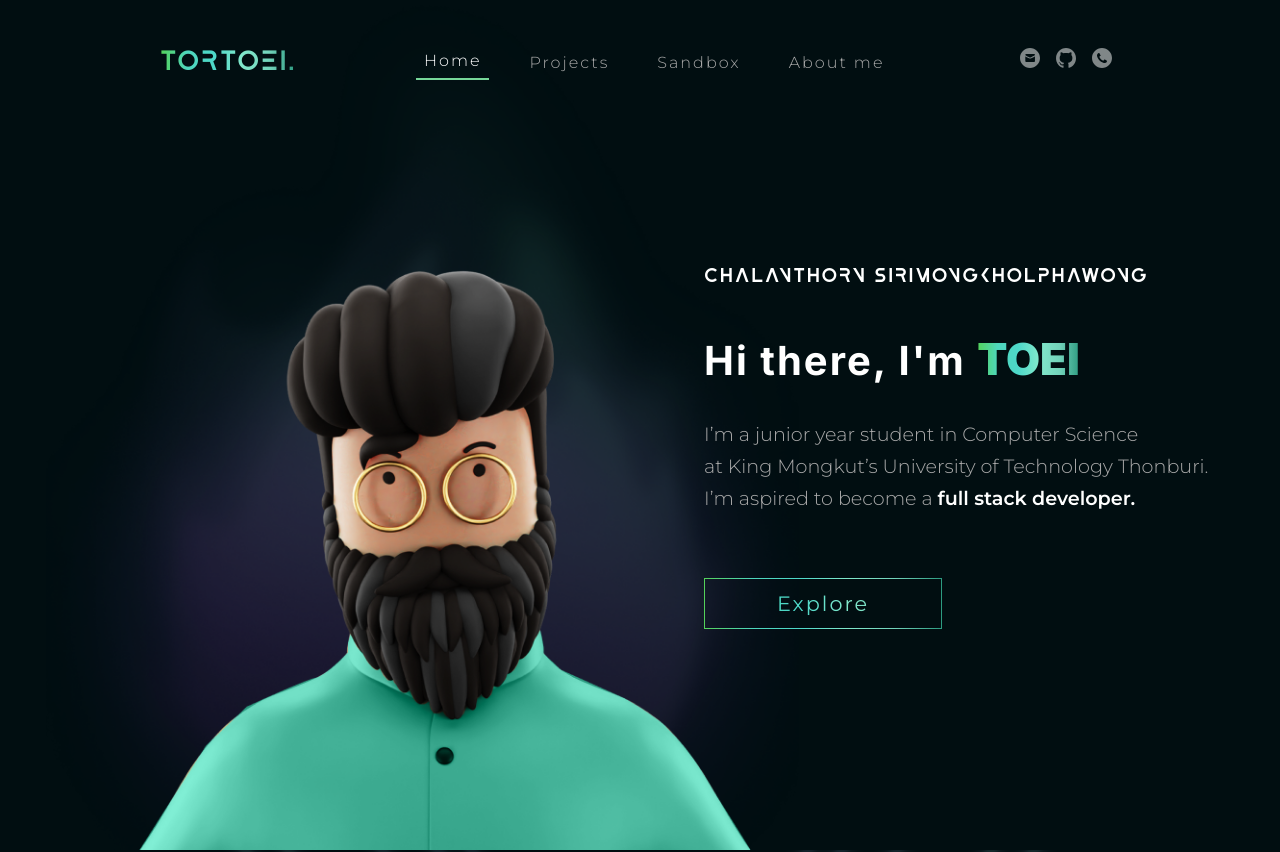
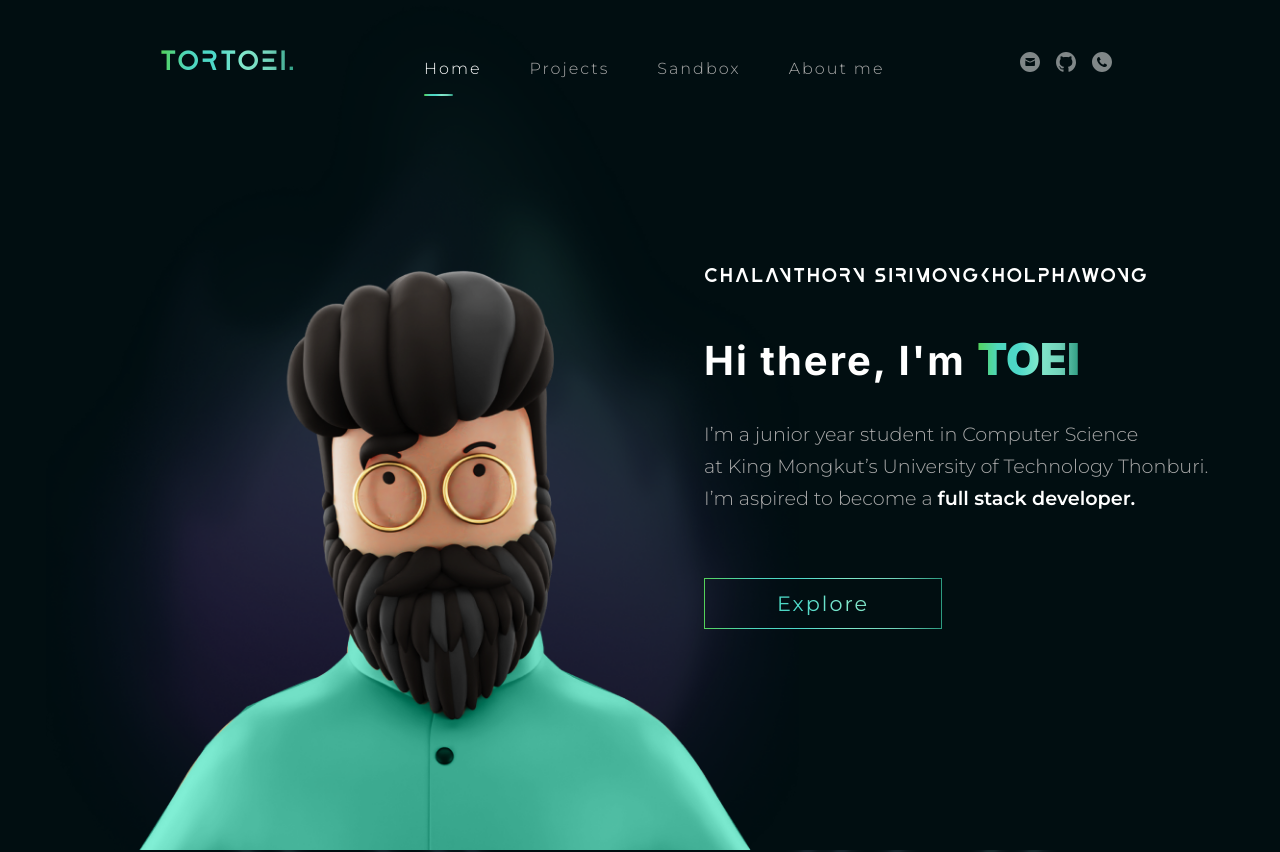
Before and after one commit to HyperactiveX/hyperactivex.github.io, a Next.js app: page / in a window 1280 px wide. Shown: the top 852 px of the page. Built offline with nearby package versions, Linux system fonts and the light colour scheme.

Commit message:
[UPDATE] : Nav bar styling

```diff
--- a/components/template/NavBar.tsx
+++ b/components/template/NavBar.tsx
@@ -78,8 +78,8 @@ const NavBar = (props:any) => {
     <Fragment>
     <div className={styles.navContainer}>
       <div className={styles.logoContainer}>
-        <Link href="#home">
-          <a href="#home">
+        <Link href="/">
+          <a href="/">
             <h2 className={`${styles.title} ${styles.navItems}`}>
               TORTOEI.
             </h2>
--- a/styles/components/template/navBar.module.css
+++ b/styles/components/template/navBar.module.css
@@ -27,20 +27,29 @@
 }
 
 .menuContainer {
-	height: 100%;
+	height: 120%;
 }
 
 .menuItems {
 	height: 70%;
-	padding: 0.5rem;
+	padding: 0 0.5rem;
 	margin: 0 1rem;
+	font-size: 1rem;
 	display: inherit;
-	align-items: flex-end;
-	font-size: 1rem;
+	flex-direction: column;
+	justify-content: flex-end;
+}
+
+.menuItems::after {
+	content: "";
+	margin-top: 1rem;
+	height: 2px;
+	width: 100%;
+	background-color: transparent;
 }
 
 .contactList {
-	padding: 0.5rem 0;
+	padding: 0.25rem 0;
 }
 .contactIcons {
 	margin: 0 0.5rem;
@@ -48,7 +57,17 @@
 .menuItems:hover,
 .active {
 	color: white;
-	border-bottom: 2px solid var(--greenPrimary);
+	cursor: pointer;
+	/* border-bottom: 2px solid var(--greenPrimary); */
+}
+
+.active::after {
+	content: "";
+	margin-top: 1rem;
+	height: 2.5px;
+	width: 50%;
+	background: var(--gradientGreen);
+	border-radius: 1rem;
 }
 
 .hamburgerSideNav {
```
